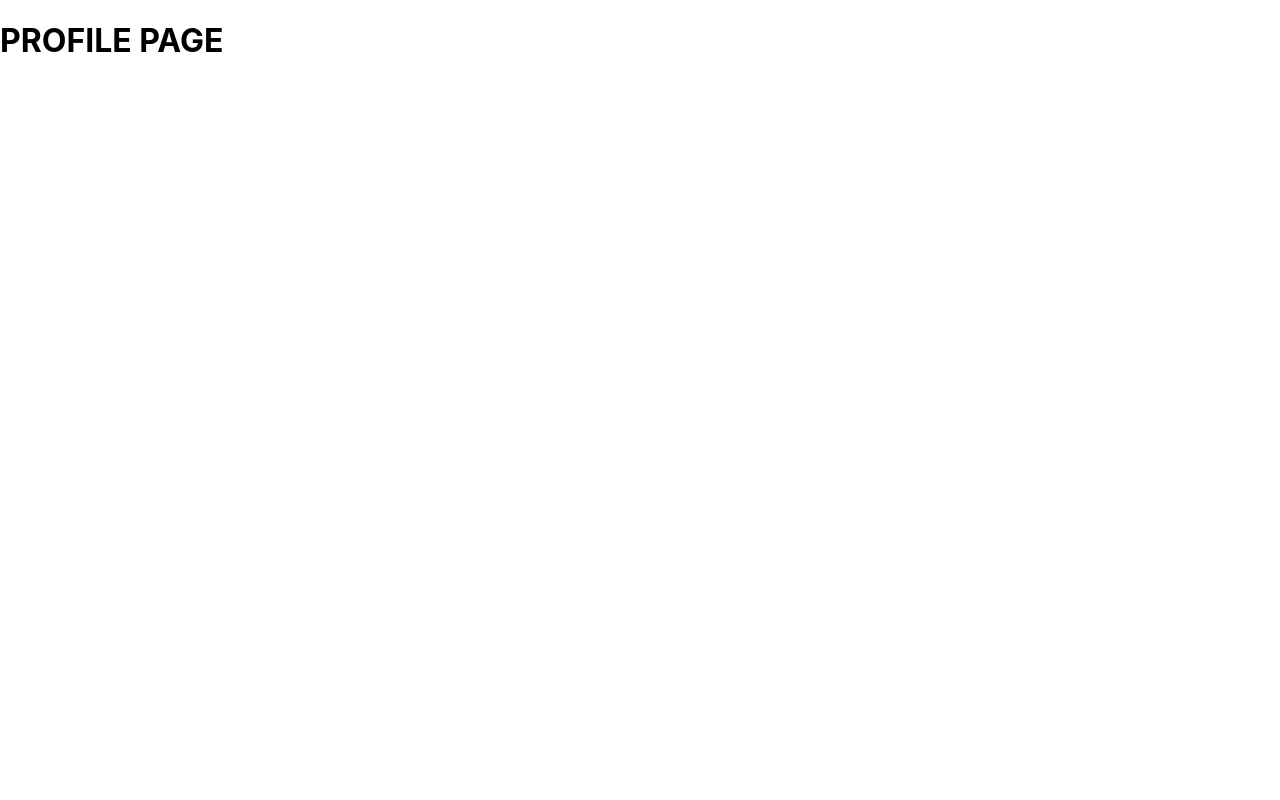
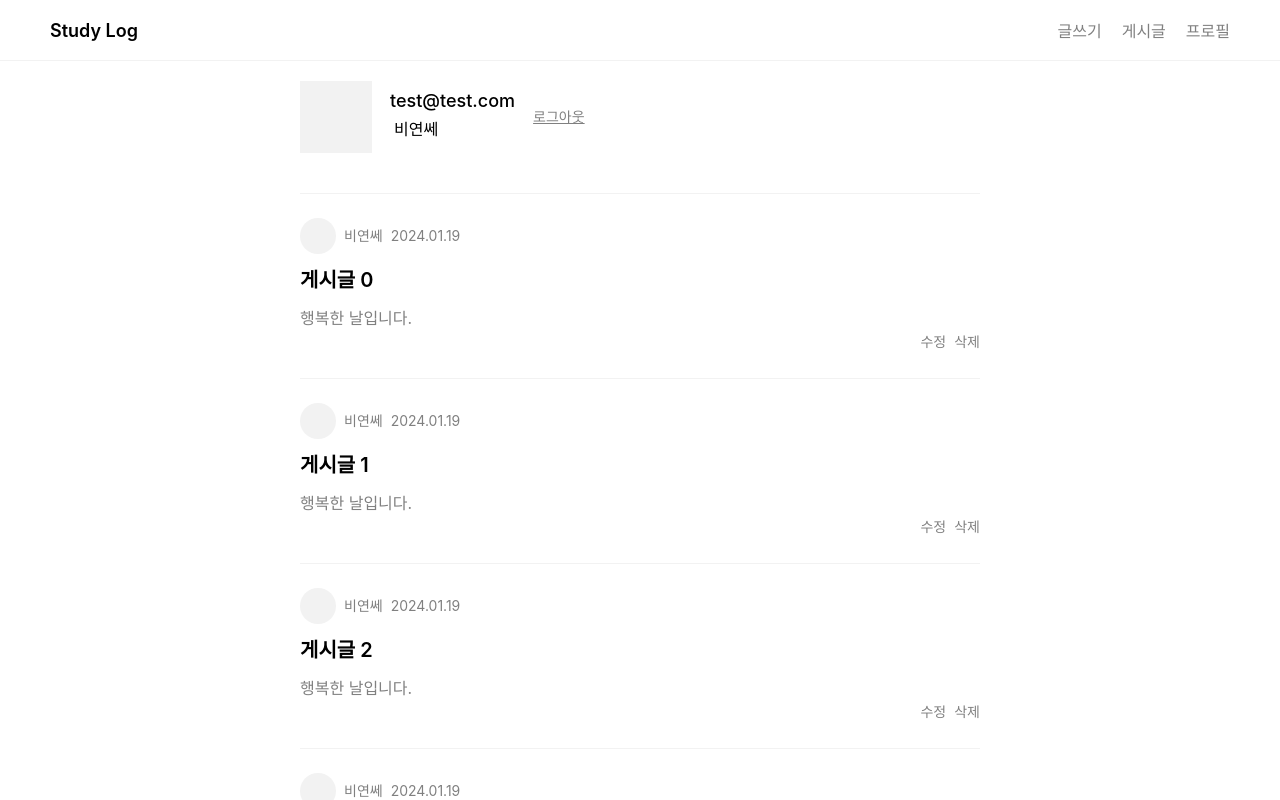
Before and after one commit to jjung-222/daily-log, a React (Create React App) app: page /profile in a window 1280 px wide. Shown: the top 800 px of the page. Built offline with nearby package versions, Linux system fonts and the light colour scheme.

Commit message:
[feat] pages > post / profile 컴포넌트화 및 레이아웃(헤더/푸터) 추가

```diff
--- /dev/null
+++ b/src/components/PostList.tsx
@@ -0,0 +1,39 @@
+import { Link } from "react-router-dom";
+
+interface PostListProps {
+    hasNavigation?: boolean;
+}
+export default function PostList({ hasNavigation = true }) {
+    return (
+        <>
+            {hasNavigation &&(
+                <div className="post__navigation">
+                    <div className="post__navigation--active">전체</div>
+                    <div>나의 글</div>
+                </div>
+            )}
+
+            <div className="post__list">
+                {[...Array(10)].map((e, index) => (
+                    <div key={index} className="post__box">
+                        <Link to={`/posts/${index}`}>
+                            <div className="post__profile-box">
+                                <div className="post__profile"></div>
+                                <div className="post__author-name">비연쎄</div>
+                                <div className="post__date">2024.01.19</div>
+                            </div>
+                            <div className="post__title">게시글 {index}</div>
+                            <div className="post__text">
+                                행복한 날입니다.
+                            </div>
+                            <div className="post__utils-box">
+                                <div className="post__delete">삭제</div>
+                                <div className="post__edit">수정</div>
+                            </div>
+                        </Link>
+                    </div>
+                ))}
+            </div>
+        </>
+    );
+}
--- /dev/null
+++ b/src/components/Profile.tsx
@@ -0,0 +1,18 @@
+import { Link } from "react-router-dom"
+
+export default function Profile() {
+    return (
+        <div className="profile__box">
+            <div className="flex__box-lg">
+                <div className="profile__image" />
+                <div>
+                    <div className="profile__email">test@test.com</div>
+                    <div className="profile__name">비연쎄</div>
+                </div>
+                <Link to="/" className="profile__logout">
+                    로그아웃
+                </Link>
+            </div>
+        </div>
+    )
+}
--- a/src/pages/home/index.tsx
+++ b/src/pages/home/index.tsx
@@ -1,45 +1,13 @@
-import { Link } from "react-router-dom";
+import Header from "../../components/Header";
+import Footer from "../../components/Footer";
+import PostList from "../../components/PostList";
 
 export default function Home() {
     return (
         <div>
-            <header>
-                <div>
-                    <Link to="/post/new">글쓰기</Link>
-                    <Link to="/posts">게시글</Link>
-                    <Link to="/profile">프로필</Link>
-                </div>
-            </header>
-            <div className="post__navigation">
-                <div className="post__navigation--active">전체</div>
-                <div>나의 글</div>
-            </div>
-            <div className="post__list">
-                {[...Array(10)].map((e, index) => (
-                    <div key={index} className="post__box">
-                        <Link to={`/posts/${index}`}>
-                            <div className="post__profile-box">
-                                <div className="post__profile"></div>
-                                <div className="post__author-name">비연쎄</div>
-                                <div className="post__date">2024.01.19</div>
-                            </div>
-                            <div className="post__title">게시글 {index}</div>
-                            <div className="post__text">
-                                행복한 날입니다.
-                            </div>
-                            <div className="post__utils-box">
-                                <div className="post__delete">삭제</div>
-                                <div className="post__edit">수정</div>
-                            </div>
-                        </Link>
-                    </div>
-                ))}
-            </div>
-            <footer>
-                <Link to="/post/new">글쓰기</Link>
-                <Link to="/posts">게시글</Link>
-                <Link to="/profile">프로필</Link>
-            </footer>
+            <Header />
+            <PostList />
+            <Footer />
         </div>
     )
 }
--- a/src/pages/posts/datail.tsx
+++ b/src/pages/posts/datail.tsx
@@ -1,5 +1,13 @@
 import PostDetail from "../../components/PostDetail";
+import Header from "../../components/Header";
+import Footer from "../../components/Footer";
 
 export default function PostPage() {
-    return <PostDetail></PostDetail>;
+    return (
+        <>
+            <Header />
+            <PostDetail></PostDetail>;
+            <Footer />
+        </>
+    )
 }
--- a/src/pages/posts/index.tsx
+++ b/src/pages/posts/index.tsx
@@ -1,3 +1,13 @@
-export default function PostList() {
-    return <h1>POST LIST PAGE</h1>;
+import Footer from "../../components/Footer";
+import Header from "../../components/Header";
+import PostList from "../../components/PostList";
+
+export default function PostsPage() {
+    return (
+        <>
+            <Header/>
+            <PostList hasNavigation={false}/>
+            <Footer/>
+        </>
+    );
 }
--- a/src/pages/posts/new.tsx
+++ b/src/pages/posts/new.tsx
@@ -1,3 +1,12 @@
+import Footer from "../../components/Footer";
+import Header from "../../components/Header";
+
 export default function NewPage() {
-    return <h1>POST NEW PAGE</h1>;
+    return (
+        <>
+            <Header/>
+            <div>post form</div>
+            <Footer/>
+        </>
+    );
 }
--- a/src/pages/profile/index.tsx
+++ b/src/pages/profile/index.tsx
@@ -1,3 +1,15 @@
+import Profile from "../../components/Profile"
+import Header from "../../components/Header"
+import Footer from "../../components/Footer"
+import PostList from "../../components/PostList"
+
 export default function ProfilePage() {
-    return <h1>PROFILE PAGE</h1>;
+    return (
+        <>
+            <Header />
+            <Profile />
+            <PostList hasNavigation={false}/>
+            <Footer />
+        </>
+    )
 }
```
